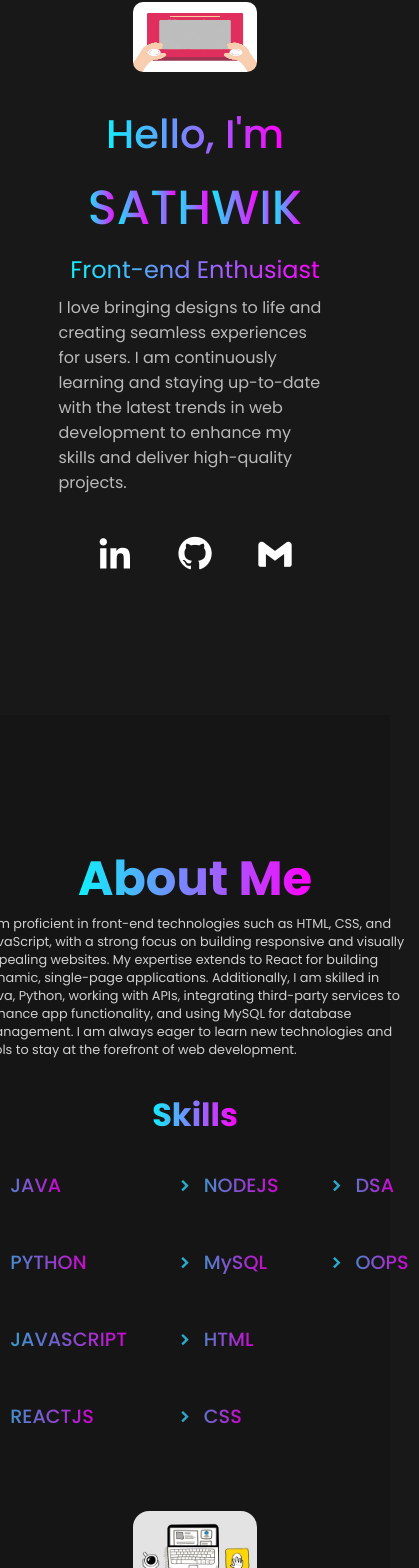
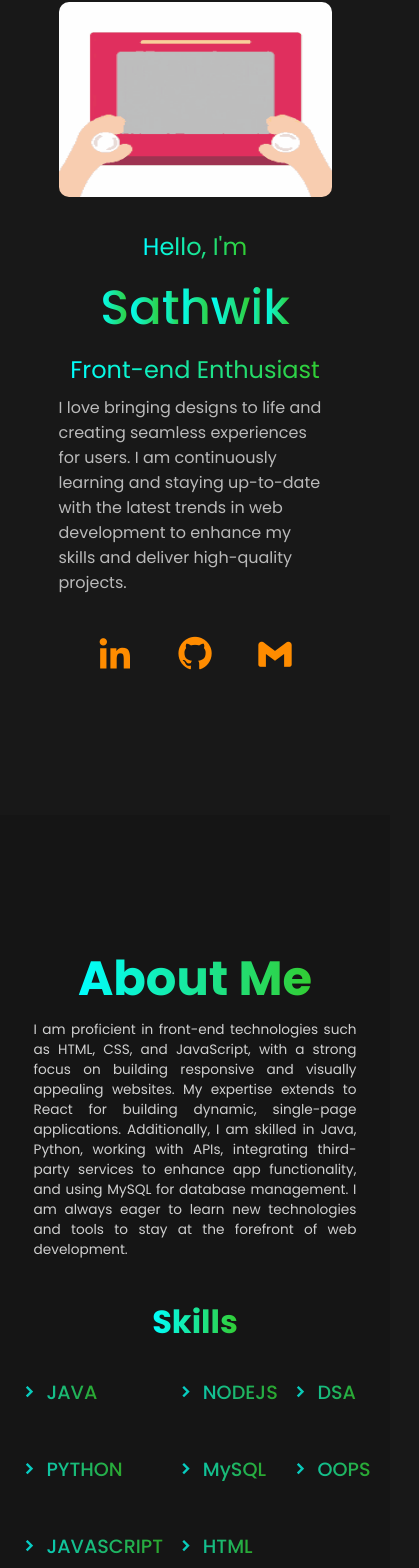
Before and after one commit to Chsathwik-641/portfolio, a React (Create React App) app: page / in a window 390 px wide. Shown: the part 206-1774 px from the top of the page, 419 px wide, since content can reach past the window. Built offline with nearby package versions, Linux system fonts and the light colour scheme; a web font is replaced by a local one.

Commit message:
made some changes

```diff
--- a/src/App.css
+++ b/src/App.css
@@ -24,7 +24,6 @@ body {
   display: flex;
   align-items: center;
   justify-content: space-between;
-  background-color: rgba(15, 15, 15, 0.8);
   backdrop-filter: blur(10px);
   z-index: 1000;
   transition: 0.5s ease-in-out;
@@ -33,20 +32,53 @@ body {
 .navbar.scrolled {
   padding: 1em 10%;
   transition: 0.5s ease-in-out;
-  background-color: rgba(0, 0, 0, 0.9);
+  background-color: #191970;
 }
+
+.navbar.scrolled .btn {
+  padding: 0.5em 1em;
+  color: white;
+  font-weight: 500;
+  letter-spacing: 1px;
+  border-radius: 5em;
+  font-size: 1em;
+  cursor: pointer;
+  background-color: #ff6347;
+  border: none;
+  transition: 0.3s ease-in-out;
+}
+
+.navbar.scrolled .btn:hover {
+  background-color: #dc143c;
+  color: white;
+}
+
 ul {
   display: flex;
   align-items: center;
+  list-style: none;
   gap: 3em;
 }
 nav ul a {
+  position: relative;
   color: white;
-  opacity: 0.7;
+  padding-bottom: 5px;
   transition: 0.2s ease-in-out;
+  font-weight: bold;
 }
-nav ul a:hover {
-  opacity: 1;
+
+nav ul a::after {
+  content: "";
+  position: absolute;
+  left: 0;
+  bottom: 0;
+  width: 0;
+  height: 3px;
+  background-color: #ff8c00;
+  transition: width 0.4s ease-in-out;
+}
+nav ul a:hover::after {
+  width: 100%;
 }
 
 .logo {
@@ -64,19 +96,19 @@ nav ul a:hover {
   color: white;
   font-weight: 500;
   letter-spacing: 1px;
-  border-radius: 0.5em;
-  font-size: 1.1em;
-  border: 2px solid white;
+  border-radius: 5em;
+  font-size: 1em;
   cursor: pointer;
-  background-color: var(--second-background);
+  background-color: #dc143c;
+  border: none;
   transition: 0.3s ease-in-out;
 }
 .btn:hover {
-  background-color: white;
-  color: var(--background);
+  background-color: #ff6347;
+  color: white;
 }
 span {
-  background: linear-gradient(to right, #0ff0fc, #ff00ff);
+  background: linear-gradient(to right, #00ffff, #32cd32);
   background-clip: text;
   color: transparent;
 }
@@ -127,11 +159,11 @@ section {
   0% {
     transform: translateY(-50px);
     opacity: 0;
-  } /* Starts hidden above */
+  }
   100% {
     transform: translateY(0);
     opacity: 1;
-  } /* Falls into place */
+  }
 }
 
 .reveal-text span:nth-child(1) {
@@ -171,13 +203,14 @@ section {
 }
 
 .profile a {
-  color: white;
+  color: #ff8c00;
   display: inline-block;
   transition: 0.3s ease-in-out;
 }
 
 .profile a:hover {
   transform: scale(1.2);
+  color: #dc143c;
 }
 .btn-box {
   display: flex;
@@ -190,16 +223,16 @@ section {
   right: 20px;
   width: 60px;
   height: 60px;
-  background-color: var(--second-background);
+  background-color: #dc143c;
   color: white;
-  border: 1px solid white;
+  border: none;
   border-radius: 50%;
   display: flex;
   align-items: center;
   justify-content: center;
-  font-size: 20px;
+  font-size: 1.5em;
   cursor: pointer;
-  opacity: 0;
+  opacity: 1;
   visibility: hidden;
   transition: opacity 0.3s ease-in-out, visibility 0.3s ease-in-out;
 }
@@ -210,18 +243,9 @@ section {
 }
 
 .scroll-up-button:hover {
-  background-color: white;
-  color: var(--second-background);
-  border: 1px solid var(--second-background);
+  background-color: #ff6347;
 }
 
-::-webkit-scrollbar {
-  width: 20px;
-  background-color: var(--background);
-}
-::-webkit-scrollbar-thumb {
-  background: linear-gradient(to bottom, #6cff52, #3ec5ff);
-}
 #about {
   background-color: var(--second-background);
   display: flex;
@@ -247,12 +271,13 @@ section {
   color: white;
   opacity: 0.8;
   font-size: 0.8em;
-  text-align: left;
+  padding: 0% 2%;
+  text-align: justify;
 }
 .skills {
   display: flex;
   text-align: center;
-  gap: 10em;
+  gap: 5em;
 }
 .skills ul {
   font-size: 0.9em;
@@ -265,7 +290,7 @@ section {
 }
 .skills ul li span {
   display: flex;
-  gap: 0.5em;
+  gap: 0.4em;
   align-items: center;
   font-size: 1.2em;
   transition: 0.3s ease-in-out;
@@ -282,15 +307,11 @@ section {
 #project {
   background-color: var(--background);
 }
+
 .header {
   text-align: center;
-  font-size: 5em;
+  font-size: 4em;
   margin: 0.5em 0;
-}
-.project-header {
-  display: flex;
-  align-items: center;
-  justify-content: space-around;
 }
 
 .projects-container {
@@ -299,44 +320,67 @@ section {
   gap: 2em;
 }
 
-.projects-container i {
-  color: white;
-  font-size: 2em;
-  display: inline-block;
-  transition: 0.3s ease-in-out;
-}
-.projects-container i:hover {
-  transform: scale(1.2);
+.project-box {
+  background: #1a1a1a;
+  padding: 1.5em;
+  border-radius: 12px;
+  transition: transform 0.3s ease, box-shadow 0.3s ease;
+  box-shadow: 0 5px 15px rgba(0, 0, 0, 0.3);
 }
 
-.box {
-  border: 3px solid rgb(49, 49, 49);
-  border-radius: 0.5em;
+.project-box:hover {
+  transform: translateY(-10px);
+  box-shadow: 0 10px 25px rgba(255, 140, 0, 0.5);
+}
+
+.project-header {
   display: flex;
-  flex-direction: column;
-  justify-content: center;
-  overflow: hidden;
-  object-fit: cover;
-  padding: 3em;
-  gap: 2em;
-  color: white;
-  cursor: pointer;
+  align-items: center;
+  justify-content: space-between;
+  padding: 1em;
+}
+
+.project-header h3 {
+  font-size: 1.5em;
+  color: #ff8c00;
+  padding: 1em;
+}
+
+.project-header a {
+  font-size: 1.2em;
+  transition: color 0.3s ease-in-out;
+}
+.projects-container i {
+  color: #ff8c00;
+  font-size: 2em;
   transition: 0.3s ease-in-out;
 }
 
-.box:hover {
-  border: 3px solid rgb(100, 100, 100);
+.projects-container i:hover {
+  transform: scale(1.2);
+  color: #ff4500;
 }
-.box p {
-  opacity: 0.8;
+
+.projects-container p {
+  color: white;
+  padding: 2em;
+  display: flex;
+  justify-content: center;
+  text-align: center;
 }
-.box h1 {
-  font-size: 2em;
+
+.Project-img {
+  width: 100%;
+  height: auto;
+  border-radius: 8px;
+  transition: transform 0.3s ease-in-out;
+  padding-bottom: 1em;
 }
-.box img {
-  min-width: 25px;
-  border-radius: 0.5em;
+
+.Project-img:hover {
+  transform: scale(1.05);
 }
+
 #contact {
   display: flex;
   flex-direction: column;
@@ -434,6 +478,22 @@ form textarea {
     cursor: pointer;
   }
 
+  nav ul {
+    display: flex;
+    flex-direction: column;
+    align-items: flex-start;
+  }
+  nav ul a {
+    display: block;
+    width: 100%;
+    text-align: left;
+    padding: 10px 20px;
+  }
+
+  nav ul a::after {
+    left: 0;
+  }
+
   .links {
     position: absolute;
     top: 100%;
@@ -470,8 +530,18 @@ form textarea {
   #about {
     flex-direction: column;
   }
+
+  #about p {
+    font-size: 3.5vw;
+    padding: 0% 9%;
+  }
+  #about .skills {
+    gap: 1em;
+  }
   #about img {
-    width: 32vw;
+    width: 70vw;
+    height: 50vw;
+    border-radius: 1em;
   }
   #about h1 {
     font-size: 3em;
@@ -479,9 +549,33 @@ form textarea {
   #about ul {
     font-size: 1em;
   }
+
+  form {
+    gap: 1.2em;
+  }
+
+  .input-box span {
+    font-size: 1.2em;
+  }
+
+  form input,
+  form textarea {
+    font-size: 1em;
+    padding: 0.7em 1.5em;
+    max-width: 350px;
+  }
 }
 
-@media (max-width: 968px) {
+@media (max-width: 768px) {
+  nav ul {
+    text-align: left;
+    gap: 1em;
+  }
+
+  nav ul a {
+    font-size: 1.2em;
+  }
+
   #home h1 {
     font-size: 2.5em;
   }
@@ -489,15 +583,20 @@ form textarea {
     font-size: 1.5em;
   }
   #home img {
-    width: 32vw;
+    width: 70vw;
+    height: 50vw;
   }
-
+  #about p {
+    font-size: 3.5vw;
+    padding: 1.5% 4%;
+  }
   #about .skills {
-    gap: 3em;
+    gap: 0.8em;
   }
-
-  #services .header {
-    font-size: 3em;
+  #about img {
+    width: 70vw;
+    height: 50vw;
+    border-radius: 1em;
   }
 
   #project .header {
--- a/src/App.js
+++ b/src/App.js
@@ -55,17 +55,17 @@ function App() {
       <section id="home">
         <img src="/website-welcome.gif" alt="My Image" />
         <div className="info-box">
-          <h1>
+          <h3>
             <span>Hello, I'm </span>
-          </h1>
+          </h3>
           <h1 class="reveal-text">
             <span>S</span>
-            <span>A</span>
-            <span>T</span>
-            <span>H</span>
-            <span>W</span>
-            <span>I</span>
-            <span>K</span>
+            <span>a</span>
+            <span>t</span>
+            <span>h</span>
+            <span>w</span>
+            <span>i</span>
+            <span>k</span>
           </h1>
           <h3>
             <span>Front-end Enthusiast</span>
@@ -207,12 +207,12 @@ function App() {
           <span>Projects</span>
         </h1>
         <div className="projects-container">
-          <div className="box">
+          <div className="project-box">
             <div className="project-header">
               {" "}
-              <h1>
+              <h3>
                 <span>Food Recipe</span>
-              </h1>
+              </h3>
               <a
                 href="https://github.com/Chsathwik-641/Food-App"
                 target="_blank"
@@ -229,12 +229,12 @@ function App() {
             <img src="/project-2.1.png" className="Project-img"></img>
           </div>
 
-          <div className="box">
+          <div className="project-box">
             <div className="project-header">
               {" "}
-              <h1>
+              <h3>
                 <span>Weather app</span>
-              </h1>
+              </h3>
               <a
                 href="https://github.com/Chsathwik-641/WeatherApp"
                 target="_blank"
@@ -250,12 +250,12 @@ function App() {
             <img src="/project-1.png" className="Project-img"></img>
             <img src="/project-1.2.jpg" className="Project-img"></img>
           </div>
-          <div className="box">
+          <div className="project-box">
             <div className="project-header">
               {" "}
-              <h1>
+              <h3>
                 <span>Portfolio</span>
-              </h1>
+              </h3>
               <a
                 href="https://github.com/Chsathwik-641/portfolio"
                 target="_blank"
@@ -278,7 +278,7 @@ function App() {
         </h1>
         <div className="resume-container">
           <button onClick={handleDownload} className="btn">
-            Download Resume <i class="bx bxs-download"></i>
+            Download<i class="bx bxs-download"></i>
           </button>
         </div>
       </div>
```
